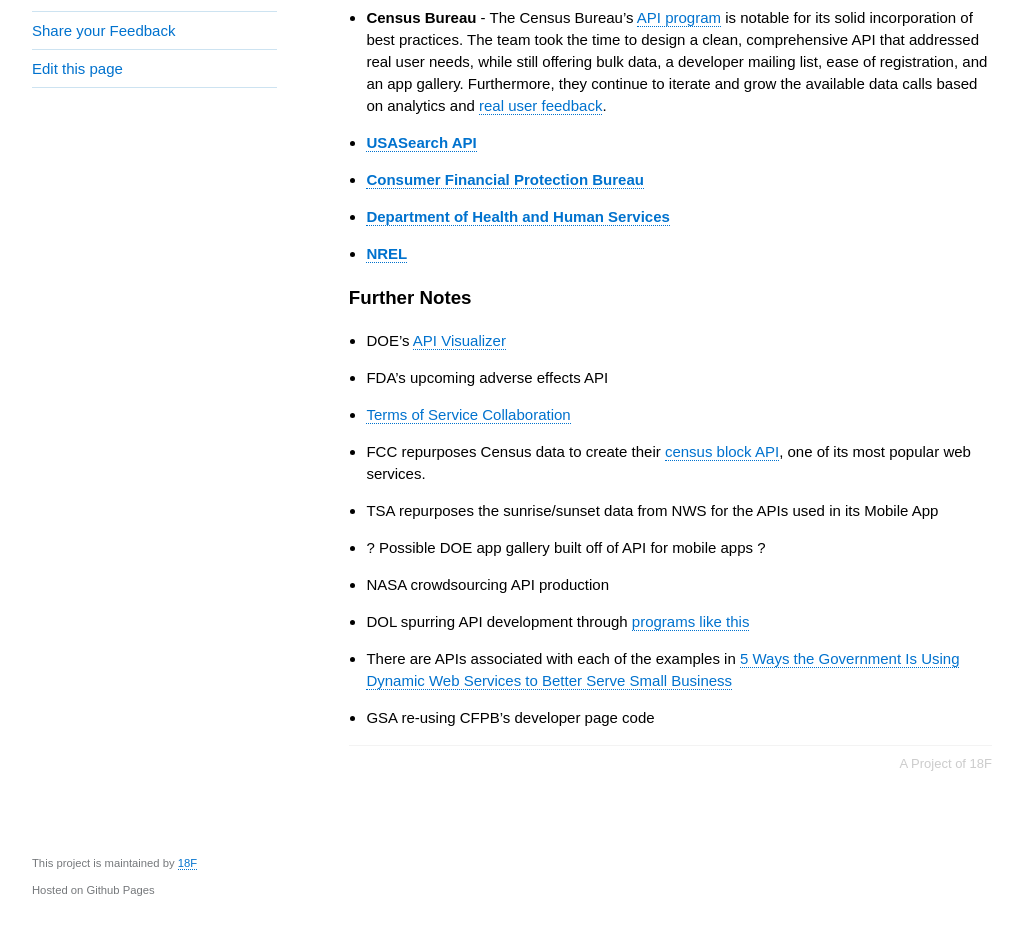
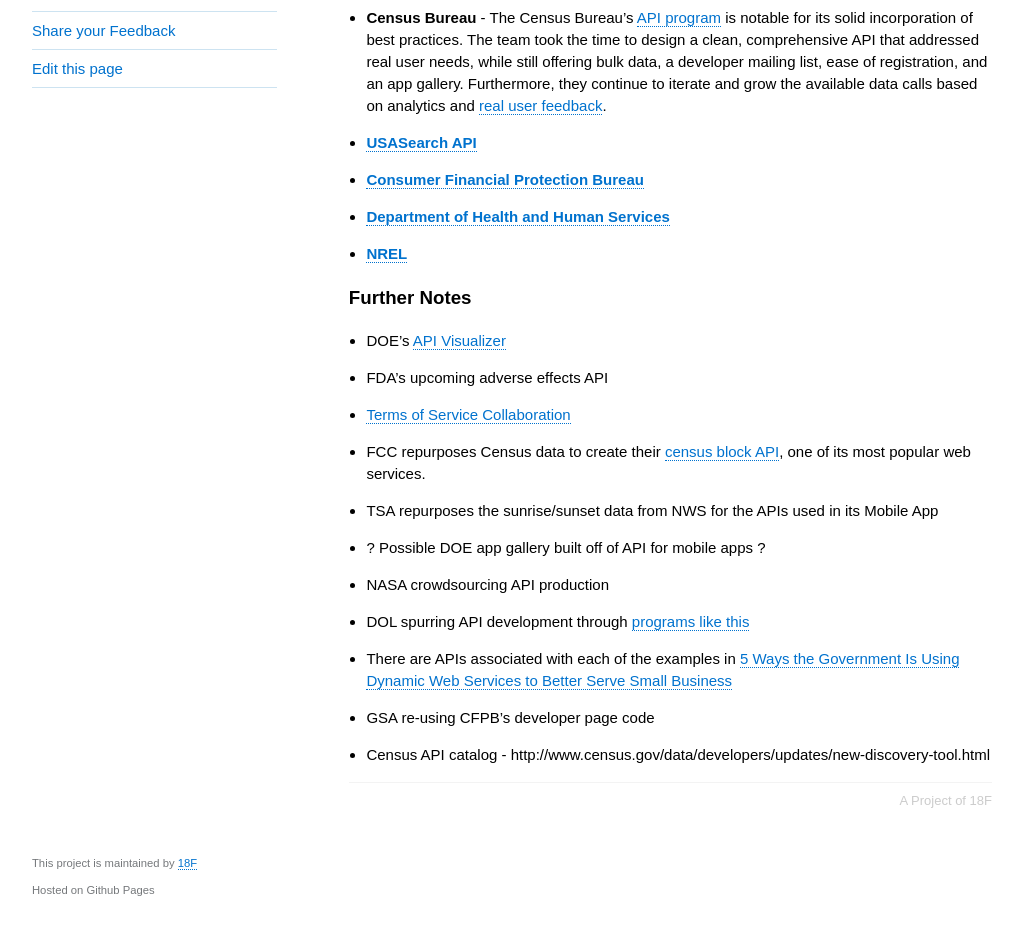
Before and after one commit to 18F/API-All-the-X, a Jekyll site: the page built from pages/api_highlights.md, in a window 1280 px wide and 1395 px high. Shown: the part 465-1395 px from the top of the window, without its empty margins (128-1151 px from the left). Built offline with Jekyll 4.4.1, drawn with Linux system fonts in a browser that asks for light colours.

Commit message:
adding census catalog example

```diff
--- a/pages/api_highlights.md
+++ b/pages/api_highlights.md
@@ -27,3 +27,4 @@
 * DOL spurring API development through [programs like this](http://www.careeronestop.org/WebServices/WebServices.aspx)
 * There are APIs associated with each of the examples in [5 Ways the Government Is Using Dynamic Web Services to Better Serve Small Business](http://smallbiztrends.com/2010/12/5-ways-the-government-is-using-dynamic-web-services-to-better-serve-small-business.html)
 * GSA re-using CFPB's developer page code
+* Census API catalog - http://www.census.gov/data/developers/updates/new-discovery-tool.html
```
